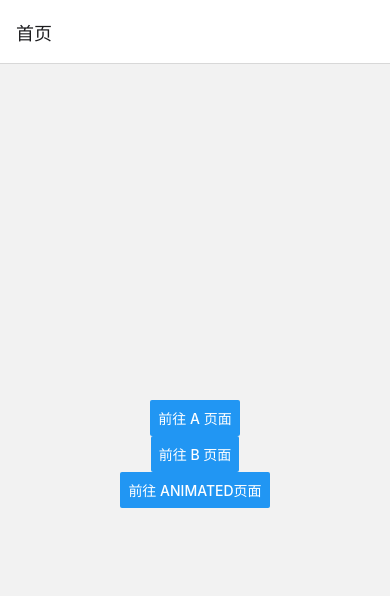
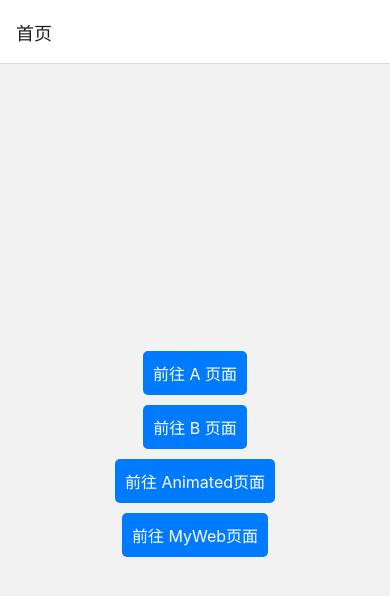
Before and after one commit to sijidouaaaaa/AwesomeProject, a React Native app: screen / in a window 390 px wide. Shown: the top 596 px of the page. Built offline with nearby package versions, Linux system fonts and the light colour scheme.

Commit message:
feat:WebView deom

```diff
--- a/app/App.tsx
+++ b/app/App.tsx
@@ -15,6 +15,8 @@ import {Home} from './Home.tsx'; // 导入 Home 组件
 import {Demo} from './nav/demo/demo';
 import {LocalStorage} from './nav/local-storage/local-storage';
 import Animated from './nav/animated/index.tsx';
+import {MyWeb} from './nav/web-view/index.tsx';
+
 import {SafeAreaProvider} from 'react-native-safe-area-context';
 
 export type RootStackParamList = {
@@ -22,6 +24,7 @@ export type RootStackParamList = {
   A: undefined;
   B: undefined;
   Animated: undefined;
+  MyWeb: undefined;
 };
 
 const Stack = createNativeStackNavigator<RootStackParamList>();
@@ -35,6 +38,7 @@ const screens: {
   {name: 'A', component: Demo, title: '演示页面'},
   {name: 'B', component: LocalStorage, title: '本地存储页面'},
   {name: 'Animated', component: Animated, title: '动画页面'},
+  {name: 'MyWeb', component: MyWeb, title: 'MyWeb页面'},
 ];
 
 const App = () => {
--- a/app/Home.tsx
+++ b/app/Home.tsx
@@ -1,6 +1,5 @@
-// Home.tsx
 import React from 'react';
-import {SafeAreaView, Button, StyleSheet} from 'react-native';
+import {SafeAreaView, TouchableOpacity, Text, StyleSheet} from 'react-native';
 import {useNavigation} from '@react-navigation/native';
 import {NativeStackNavigationProp} from '@react-navigation/native-stack';
 import {RootStackParamList} from './App';
@@ -15,7 +14,11 @@ const NavigationButton = ({
   const navigation =
     useNavigation<NativeStackNavigationProp<RootStackParamList>>();
   return (
-    <Button title={title} onPress={() => navigation.navigate(destination)} />
+    <TouchableOpacity
+      style={styles.button}
+      onPress={() => navigation.navigate(destination)}>
+      <Text style={styles.buttonText}>{title}</Text>
+    </TouchableOpacity>
   );
 };
 
@@ -25,6 +28,7 @@ export const Home: React.FC = () => {
       <NavigationButton title="前往 A 页面" destination="A" />
       <NavigationButton title="前往 B 页面" destination="B" />
       <NavigationButton title="前往 Animated页面" destination="Animated" />
+      <NavigationButton title="前往 MyWeb页面" destination="MyWeb" />
     </SafeAreaView>
   );
 };
@@ -35,4 +39,14 @@ const styles = StyleSheet.create({
     justifyContent: 'center',
     alignItems: 'center',
   },
+  button: {
+    backgroundColor: '#007bff',
+    padding: 10,
+    margin: 5,
+    borderRadius: 5,
+  },
+  buttonText: {
+    color: 'white',
+    fontSize: 16,
+  },
 });
--- /dev/null
+++ b/app/nav/web-view/index.tsx
@@ -0,0 +1,6 @@
+import React from 'react';
+import {WebView} from 'react-native-webview';
+
+export const MyWeb = () => {
+  return <WebView source={{html: '<h1 style="color:red">Hello World</h1>'}} />;
+};
```
